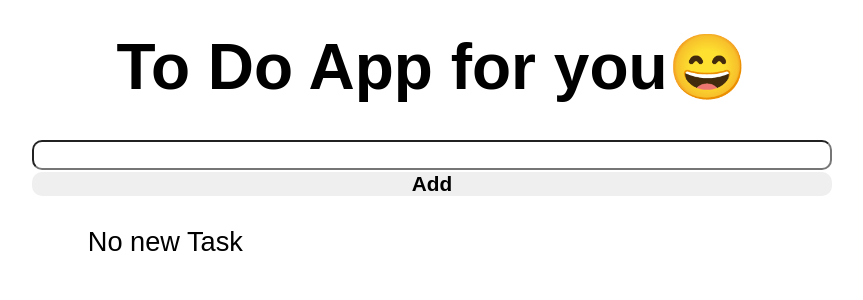
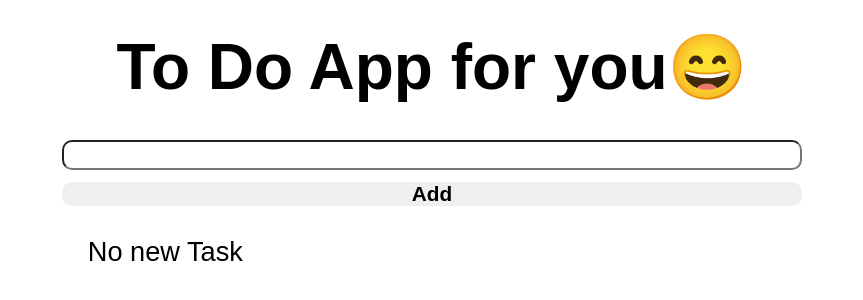
Before and after one commit to Majzerek/ToDo, a React (Create React App) app in the folder todolist/: page / in a window 1280 px wide. Shown: the top 300 px of the page, without its empty margins (208-1071 px from the left). Built offline with nearby package versions, Linux system fonts and the light colour scheme.

Commit message:
small bug in LocalStorage

```diff
--- a/todolist/src/App.js
+++ b/todolist/src/App.js
@@ -12,7 +12,7 @@ export default function App() {
   });
 
   useEffect(() => {
-    localStorage.setItem("Items", JSON.stringify(newList))
+    localStorage.setItem("ITEMS", JSON.stringify(newList))
   }, [newList])
 
   function handleSubmit(e) {
--- a/todolist/src/index.css
+++ b/todolist/src/index.css
@@ -18,12 +18,12 @@ body {
 }
 
 .todo {
-  margin-top: 30px;
+  margin: 30px 0;
   font-size: var(--title-sizing);
   text-align: center;
 }
 .todo__form{
-  margin-top: 30px;
+  margin: 30px;
   display: flex;
   flex-direction: column;
 
@@ -86,3 +86,6 @@ transition: .1s linear;
   margin-left: 15px;
   width: 80px;
 }
+.btn-submit {
+  margin-top: 10px;
+}
```
